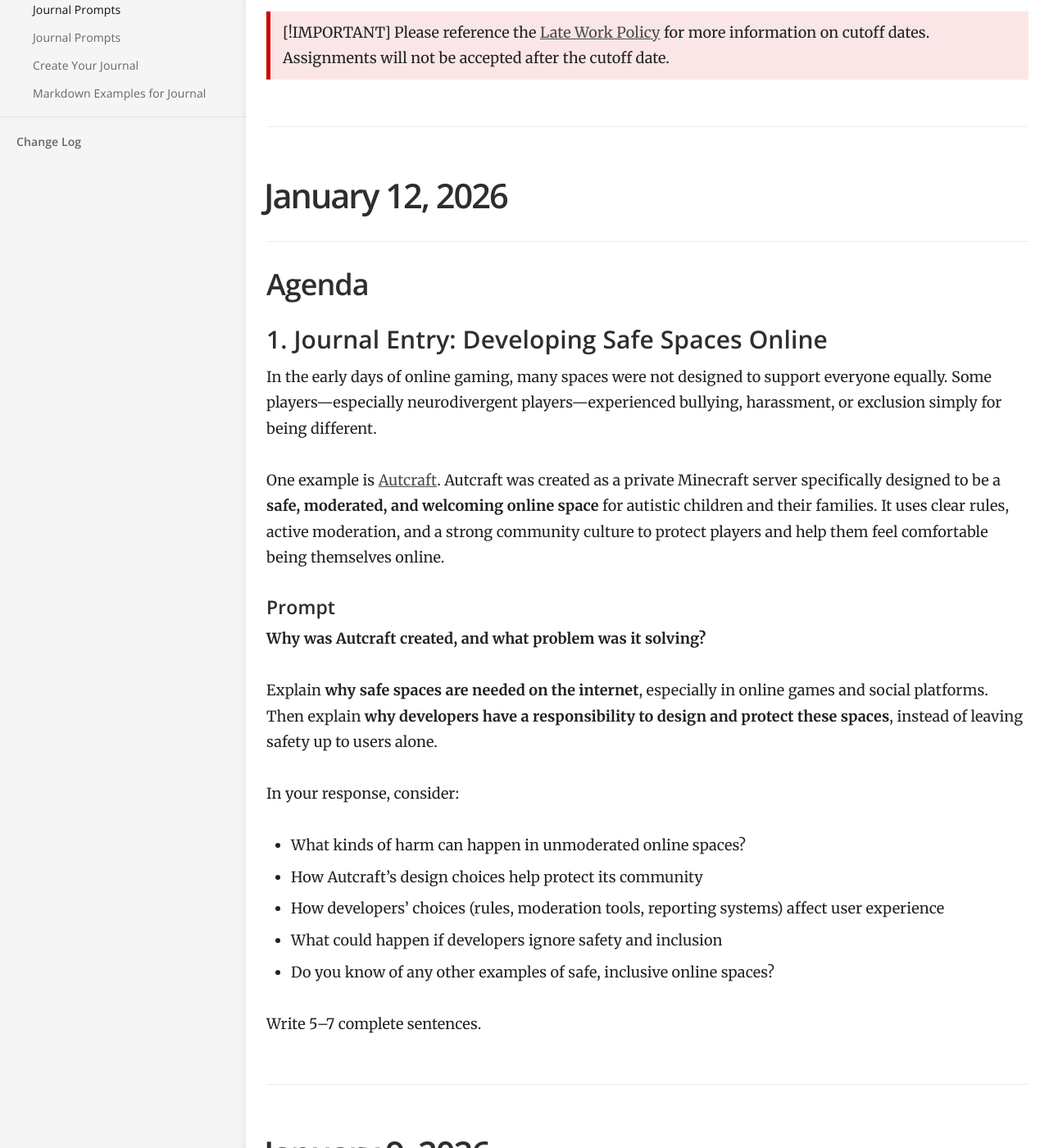
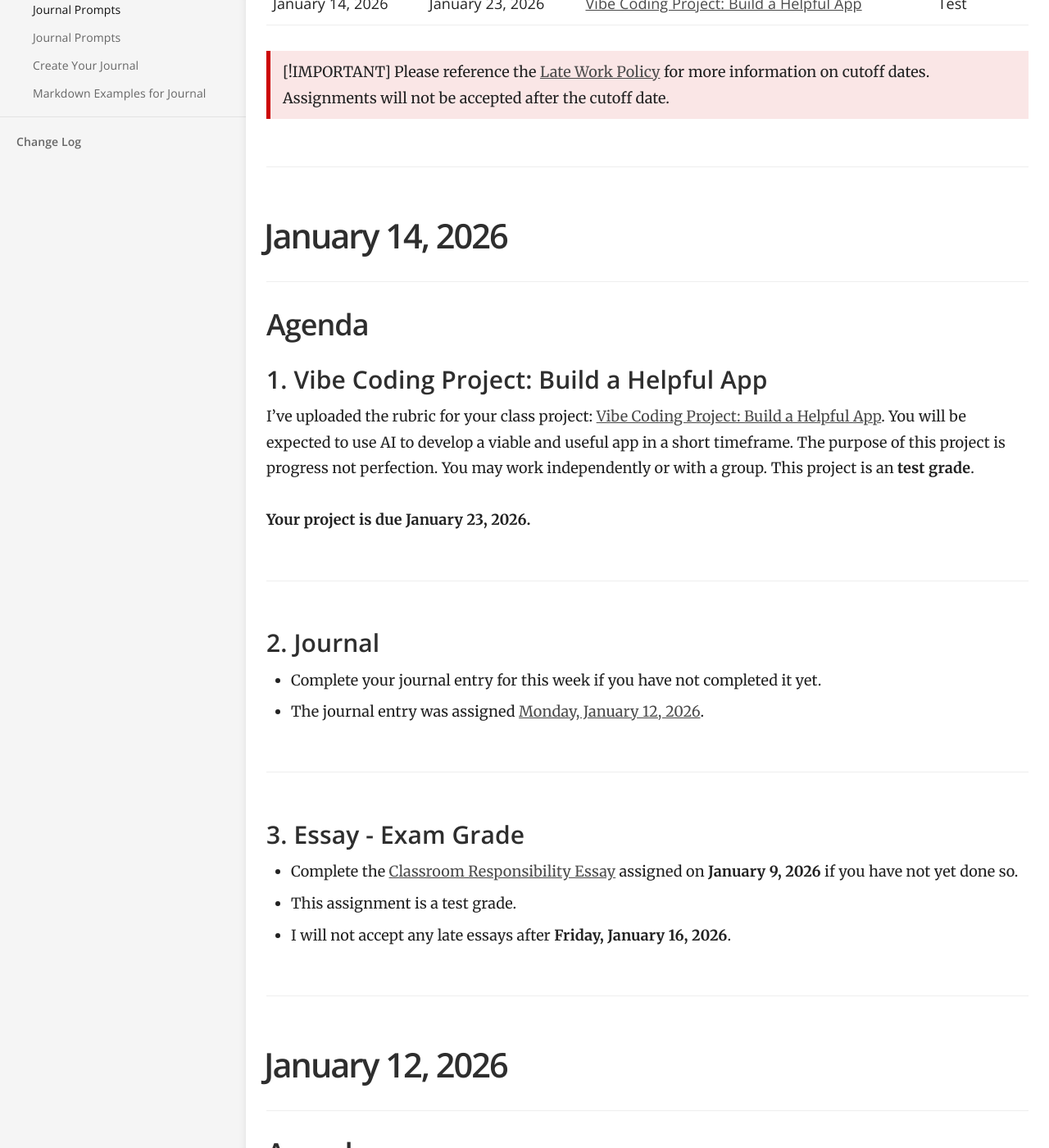
Before and after one commit to mswhitby/classroom, a Jekyll site: the page built from _docs/classes/capstone.md, in a window 1280 px wide and 1400 px high, scrolled down 538 px. Shown: the whole window at 82% size. Built offline with Jekyll 4.4.1, drawn with Linux system fonts in a browser that asks for light colours.

Commit message:
Updated lessons

```diff
--- a/_docs/classes/capstone.md
+++ b/_docs/classes/capstone.md
@@ -44,12 +44,47 @@ order: 7
     <td align="left">Daily</td>
   </tr>
 
+  <tr>
+    <td align="left">January 14, 2026</td>
+    <td align="left">January 23, 2026</td>
+    <td align="left"><a href="https://github.com/mswhitby/classroom/blob/main/_docs/resources/app1_rubric.md">Vibe Coding Project: Build a Helpful App</a></td>
+    <td align="left">Test</td>
+  </tr>
+
 </table>
 
 > [!IMPORTANT]
 > Please reference the [Late Work Policy](https://github.com/mswhitby/classroom/blob/main/_docs/resources/late_work.md) for more information on cutoff dates. Assignments will not be accepted after the cutoff date.
 
 ****
+
+# January 14, 2026
+
+## Agenda
+
+### 1. Vibe Coding Project: Build a Helpful App
+
+I've uploaded the rubric for your class project: [Vibe Coding Project: Build a Helpful App](https://github.com/mswhitby/classroom/blob/main/_docs/resources/app1_rubric.md). You will be expected to use AI to develop a viable and useful app in a short timeframe. The purpose of this project is progress not perfection. You may work independently or with a group. This project is an **test grade**.
+
+**Your project is due January 23, 2026.**
+
+----
+
+### 2. Journal
+
+- Complete your journal entry for this week if you have not completed it yet.
+- The journal entry was assigned [Monday, January 12, 2026](https://github.com/mswhitby/WHSTechNotes/blob/main/journal.md#january-12-2026).
+
+----
+
+### 3. Essay - Exam Grade
+
+- Complete the [Classroom Responsibility Essay](https://github.com/mswhitby/classroom/blob/main/_docs/classes/1st.md#january-9-2026) assigned on **January 9, 2026** if you have not yet done so.
+- This assignment is a test grade.
+- I will not accept any late essays after **Friday, January 16, 2026**.
+
+----
+
 # January 12, 2026
 
 ## Agenda
```
Also changed, not shown: _docs/classes/4th.md (+8 -1 lines).
